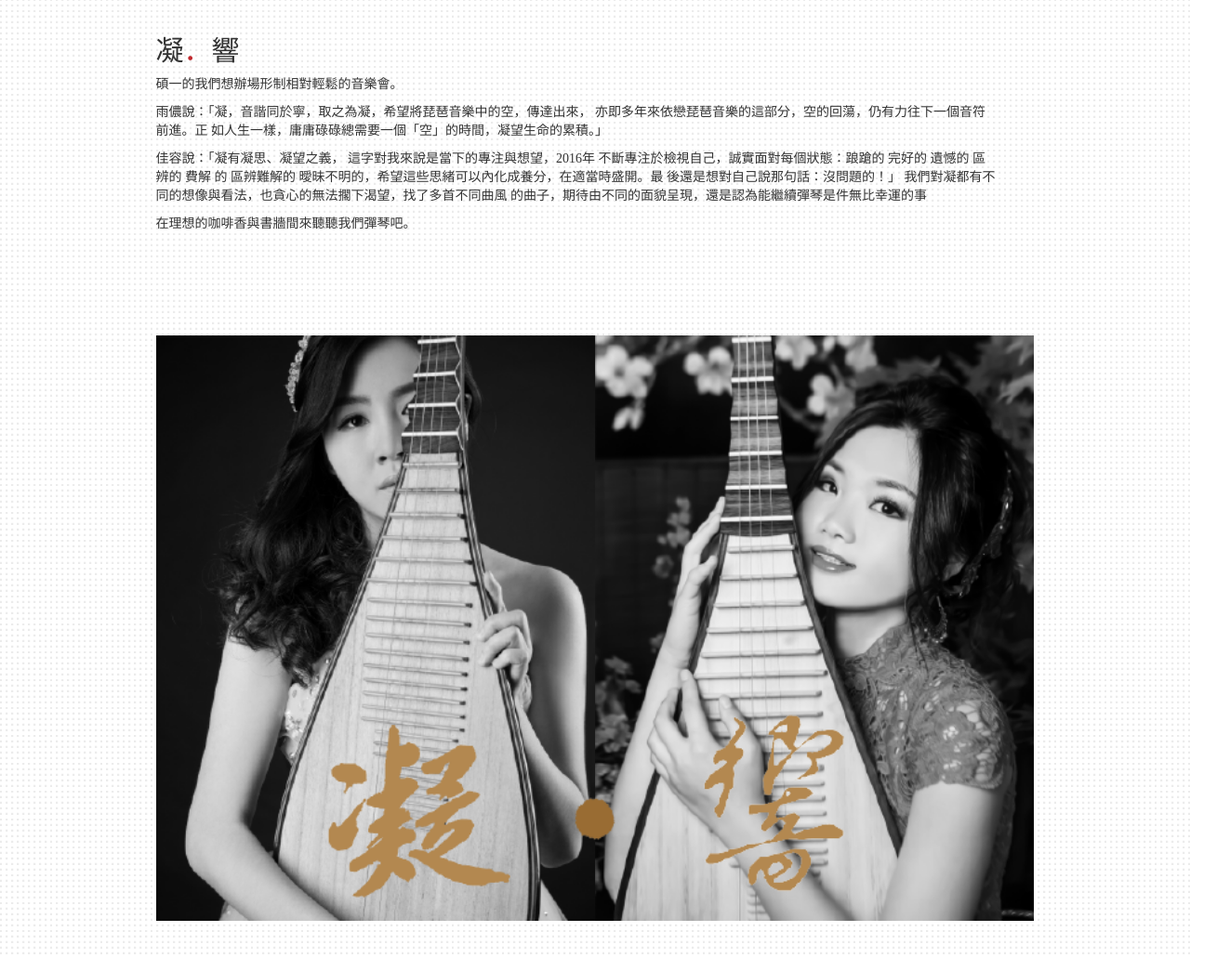
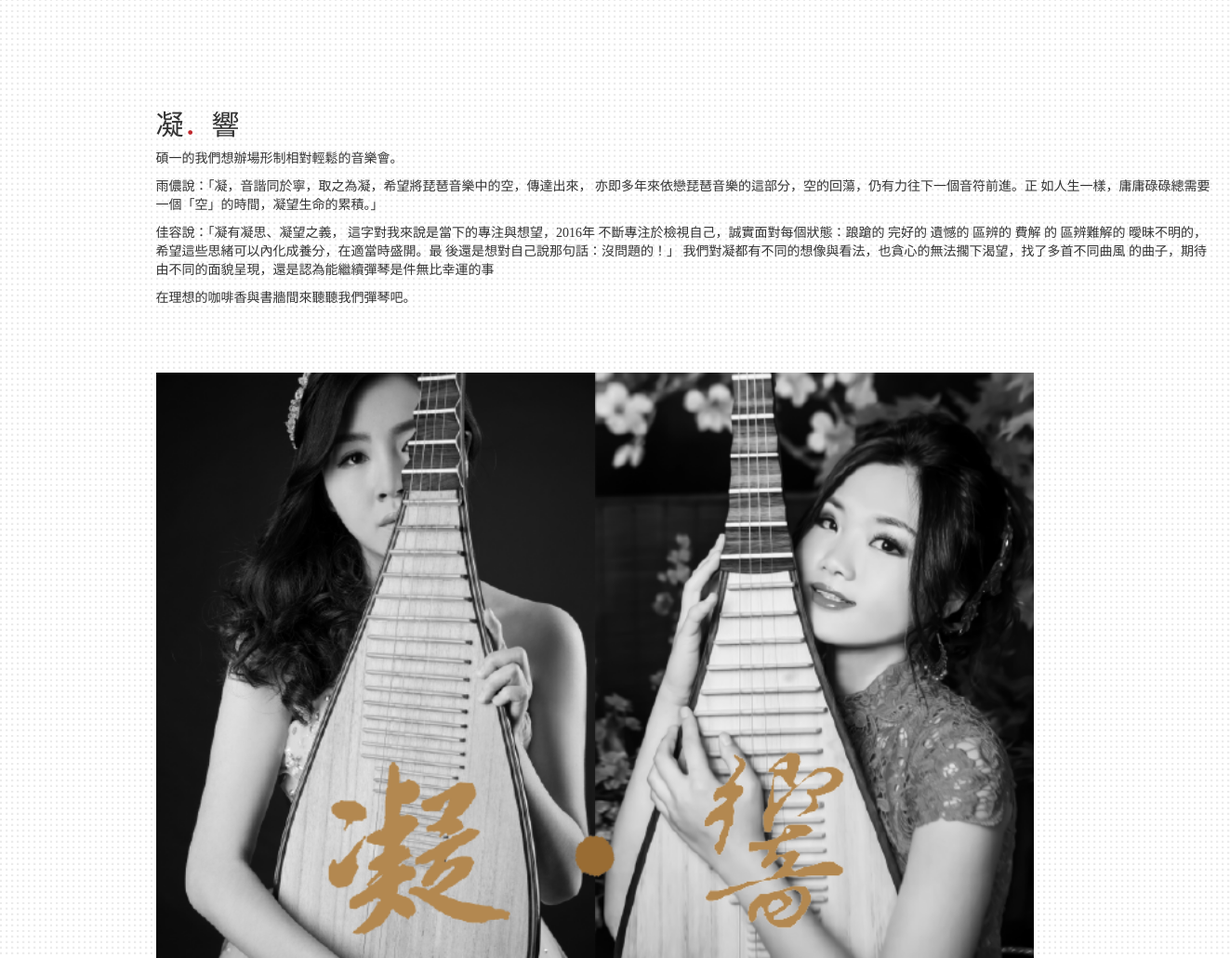
Before and after one commit to hello1988/ning-shiang, a plain HTML site: page template/index.html in a window 1280 px wide. Shown: the part 1069-2100 px from the top of the page at 93% size, 1323 px wide, since content can reach past the window. Drawn offline with nearby package versions, Linux system fonts and the light colour scheme; files whose address does not match are found by name.

Commit message:
引文調整

```diff
--- a/template/index.html
+++ b/template/index.html
@@ -240,9 +240,13 @@
 			</div>
 		</div>
 
-		</br>
+	</div>
+
+	<!--第二頁 演奏者-->
+	<div id="page2"></div>
+	<div class="container page">
 		<div class="row">
-			<div class="col-md-offset-1 col-md-10 width80" >
+			<div class="col-md-offset-1 col-md-10 width100" >
 				<h2>凝<span style="color:#C1272D">．</span>響</h2>
 				<p>碩一的我們想辦場形制相對輕鬆的音樂會。</p>
 
@@ -260,11 +264,9 @@
 				<p>在理想的咖啡香與書牆間來聽聽我們彈琴吧。</p>
 			</div>
 		</div>
-	</div>
-
-	<!--第二頁 演奏者-->
-	<div id="page2"></div>
-	<div class="container page">
+		</br>
+		</br>
+		</br>
 		<div class="row">
 			<div class="col-md-offset-1 col-md-10">
 				<a href="#playerL"><img class="width50 closelyL" src="static/page2L.png"></a>
```
Lines whose indentation alone changed are shown as unchanged.
